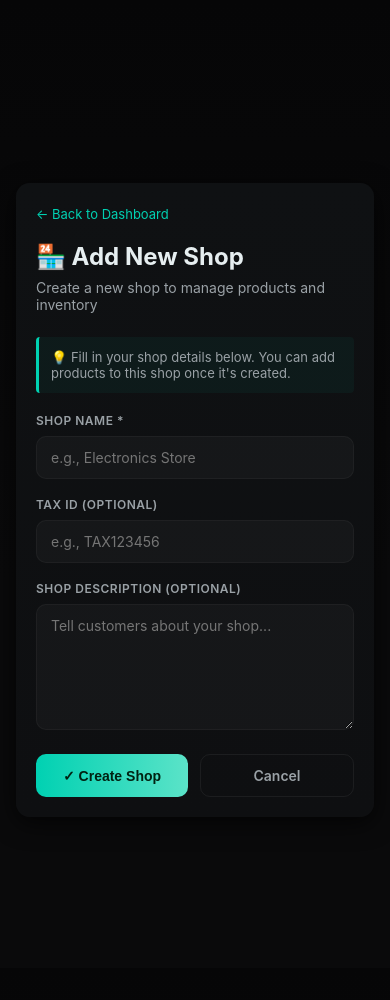
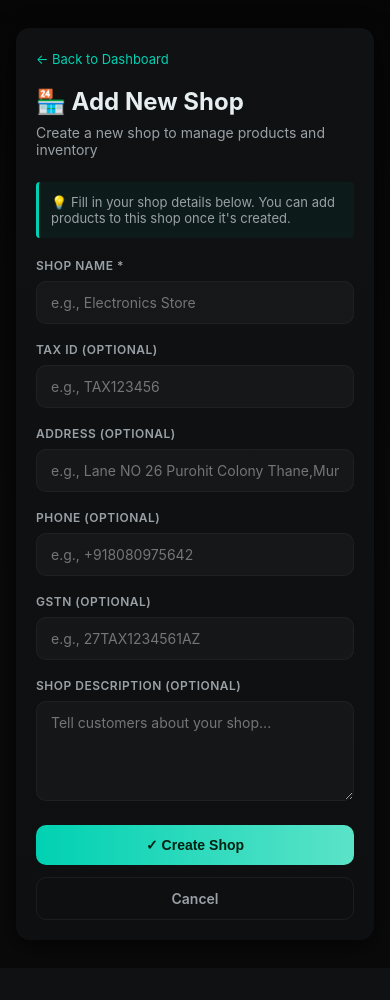
Before and after one commit to sawanttejas778/Myshop, a Flask app: page /add_shop in a window 390 px wide. After the commit the page ends 945 px from the top, so only its background shows below. Run offline with Flask 3, Linux system fonts and the light colour scheme; the visitor is signed in with stand-in values (Sample User, id 1).

Commit message:
updated add shop for new requirment to ensure current working status

```diff
--- a/app.py
+++ b/app.py
@@ -1189,6 +1189,9 @@ def api_create_shop():
         shop_name = data.get('name').strip()
         tax_id = data.get('tax_id', None)
         userid = session.get('user')
+        gstn = data.get('gstn', None)
+        address = data.get('address', None)
+        phone = data.get('phone', None)
 
         if not userid:
             return jsonify({"success": False, "message": "User not authenticated"}), 401
@@ -1209,8 +1212,8 @@ def api_create_shop():
 
         # Insert new shop
         cur.execute(
-            "INSERT INTO Shops (userid, name, tax_id, created_at) VALUES (%s, %s, %s, %s)",
-            (userid, shop_name, tax_id, datetime.now())
+            "INSERT INTO Shops (userid, name, address, phone, gstn, tax_id, created_at, created_by , updated_by) VALUES (%s, %s, %s, %s, %s, %s, %s, %s, %s)",
+            (userid, shop_name, address, phone, gstn, tax_id, datetime.now(), userid, userid)
         )
         conn.commit()
         shop_id = cur.lastrowid
--- a/templates/add_shop.html
+++ b/templates/add_shop.html
@@ -13,9 +13,15 @@
     }
     html,body{height:100%;margin:0;background:linear-gradient(180deg,#060607 0%, #0a0a0b 60%);color:#e6eef0}
 
-    .container{max-width:600px;margin:0 auto;padding:28px;min-height:100vh;display:flex;flex-direction:column;justify-content:center}
+    /* sensible defaults */
+    *{box-sizing:border-box}
 
-    .card{background:linear-gradient(180deg,var(--panel), #0e0f11);padding:32px;border-radius:var(--radius);box-shadow:var(--card-shadow)}
+    /* page container centers horizontally; vertical centering only on tall viewports */
+    .container{max-width:600px;margin:0 auto;padding:28px 20px;min-height:100vh;display:flex;flex-direction:column;justify-content:flex-start;align-items:center}
+
+    .card{background:linear-gradient(180deg,var(--panel), #0e0f11);padding:32px;border-radius:var(--radius);box-shadow:var(--card-shadow);width:100%;box-sizing:border-box;max-width:100%;max-height:calc(100vh - 96px);overflow:auto;-webkit-overflow-scrolling:touch}
+    /* Allow internal scrolling when viewport is too short so fields remain reachable */
+    .card{max-height:calc(100vh - 56px);overflow:auto}
 
     h1{font-size:24px;margin:0 0 8px 0;color:#e6eef0}
     .subtitle{color:var(--muted);margin:0 0 24px 0;font-size:14px}
@@ -131,6 +137,24 @@
       .container{padding:16px}
       .card{padding:20px}
       .form-row{grid-template-columns:1fr}
+      .form-actions{flex-direction:column}
+      .form-actions .btn{width:100%}
+    }
+
+    /* When viewport height is small (short windows/devices), stop vertical centering and make card scrollable */
+    @media (max-height:700px){
+      .container{min-height:auto;justify-content:flex-start;padding-top:18px;padding-bottom:18px}
+      .card{max-height:calc(100vh - 36px);overflow:auto}
+    }
+
+    /* Vertically center on taller viewports */
+    @media (min-height:701px){
+      .container{justify-content:center}
+    }
+    /* When viewport height is small (short windows/devices), stop vertical centering and make card scrollable */
+    @media (max-height:700px){
+      .container{min-height:auto;justify-content:flex-start;padding-top:18px;padding-bottom:18px}
+      .card{max-height:calc(100vh - 36px);overflow:auto}
     }
 
   /* Flash overlay */
@@ -184,6 +208,21 @@
         <div class="form-group">
           <label for="shopTaxId">Tax ID (Optional)</label>
           <input type="text" id="shopTaxId" name="tax_id" placeholder="e.g., TAX123456">
+        </div>
+
+        <div class="form-group">
+          <label for="shopaddress">Address (Optional)</label>
+          <input type="text" id="shopaddress" name="address" placeholder="e.g., Lane NO 26 Purohit Colony Thane,Mumbai,Maharashtra,411001">
+        </div>
+
+        <div class="form-group">
+          <label for="shopphone">Phone (Optional)</label>
+          <input type="text" id="shopphone" name="phone" placeholder="e.g., +918080975642">
+        </div>
+
+        <div class="form-group">
+          <label for="shopgstn">GSTN (Optional)</label>
+          <input type="text" id="shopgstn" name="gstn" placeholder="e.g., 27TAX1234561AZ">
         </div>
 
         <div class="form-group">
```
Also changed, not shown: new_schema.sql (+12 -30 lines), 1 other file.
